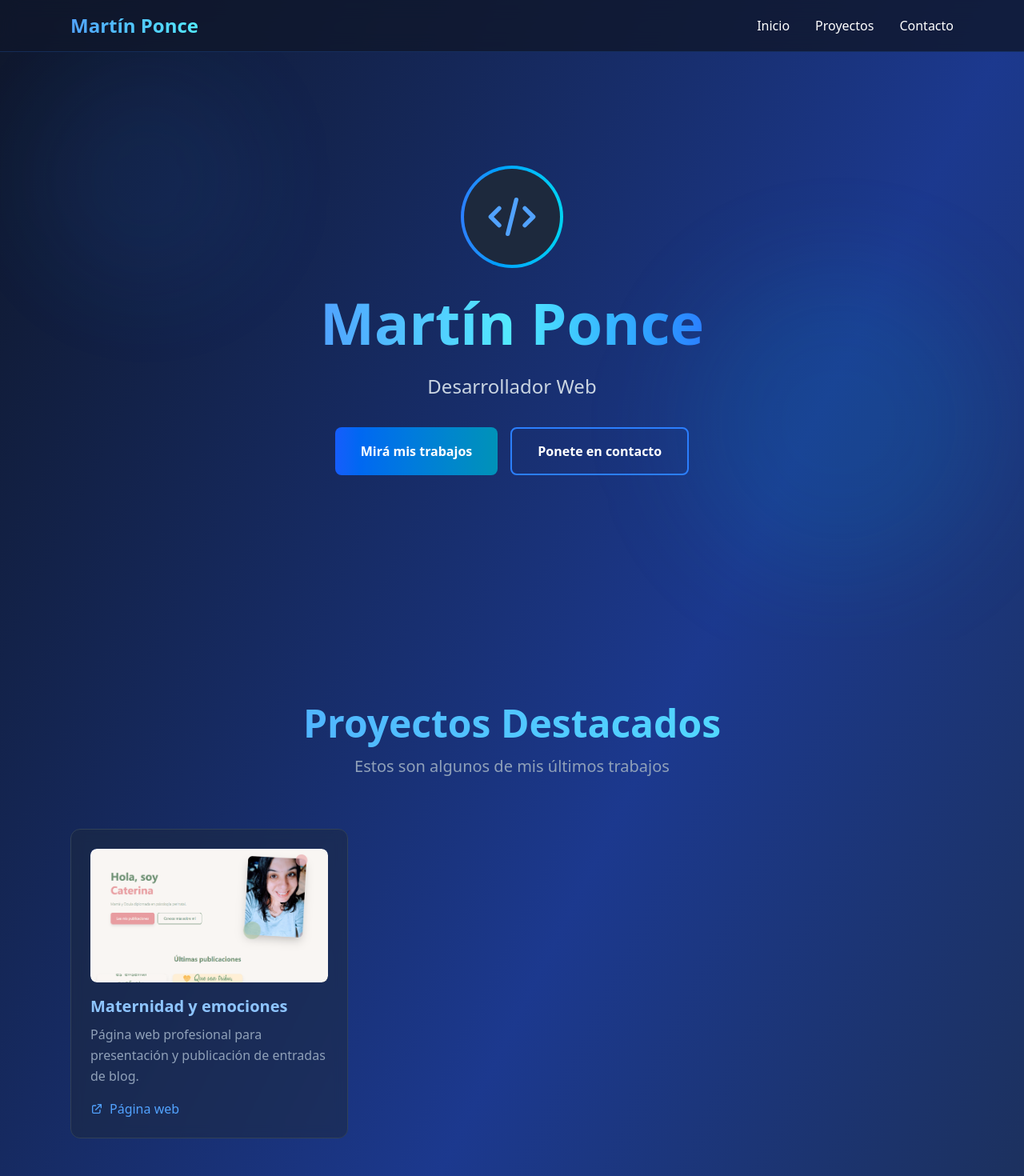
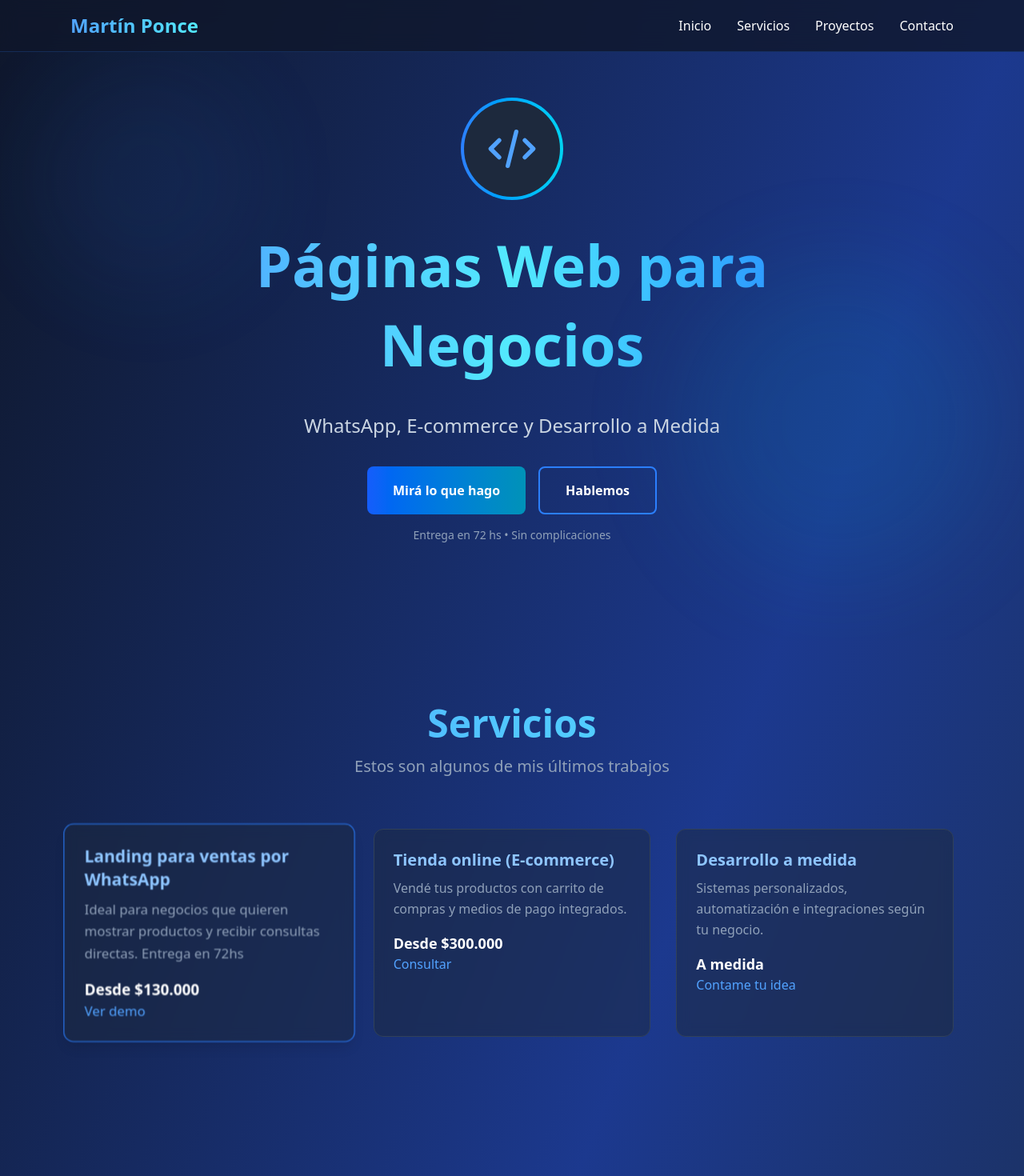
Before and after one commit to mplp88/pon-landing-page, a Vue app: page / in a window 1280 px wide. Shown: the top 1470 px of the page at 80% size. Built offline with nearby package versions, Linux system fonts and the light colour scheme.

Commit message:
Add Services

```diff
--- a/package.json
+++ b/package.json
@@ -7,7 +7,7 @@
     "node": "^20.19.0 || >=22.12.0"
   },
   "scripts": {
-    "dev": "vite",
+    "dev": "vite --host",
     "build": "vite build",
     "preview": "vite preview",
     "lint": "eslint . --fix",
--- a/src/App.vue
+++ b/src/App.vue
@@ -9,7 +9,7 @@
           <div
             class="text-2xl font-bold bg-gradient-to-r from-blue-400 to-cyan-300 bg-clip-text text-transparent"
           >
-            {{ developerName }}
+            {{ brandName }}
           </div>
           <div class="hidden md:flex space-x-8">
             <a
@@ -17,6 +17,12 @@
               @click="scrollTo('home')"
               class="hover:text-blue-400 transition-colors cursor-pointer"
               >Inicio</a
+            >
+            <a
+              href="#services"
+              @click="scrollTo('services')"
+              class="hover:text-blue-400 transition-colors cursor-pointer"
+              >Servicios</a
             >
             <a
               href="#projects"
@@ -51,10 +57,16 @@
             >Inicio</a
           >
           <a
+            href="#services"
+            @click="scrollTo('services')"
+            class="block hover:text-blue-400 transition-colors"
+            >Servicios</a
+          >
+          <a
             href="#projects"
             @click="scrollTo('projects')"
             class="block hover:text-blue-400 transition-colors"
-            >Projectos</a
+            >Proyectos</a
           >
           <a
             href="#contact"
@@ -69,7 +81,7 @@
     <!-- Hero Section -->
     <section
       id="home"
-      class="min-h-screen flex items-center justify-center relative overflow-hidden"
+      class="min-h-screen flex items-center justify-center relative overflow-hidden py-20"
     >
       <!-- Animated Background Elements -->
       <div class="absolute inset-0">
@@ -105,7 +117,7 @@
         </div>
 
         <h1
-          class="text-5xl md:text-7xl font-bold mb-6 bg-gradient-to-r from-blue-400 via-cyan-300 to-blue-500 bg-clip-text text-transparent"
+          class="text-5xl md:text-7xl font-bold mb-8 leading-snug bg-gradient-to-r from-blue-400 via-cyan-300 to-blue-500 bg-clip-text text-transparent"
         >
           {{ developerName }}
         </h1>
@@ -114,17 +126,58 @@
         </p>
         <div class="flex flex-col sm:flex-row gap-4 justify-center">
           <button
-            @click="scrollTo('projects')"
+            @click="scrollTo('services')"
             class="px-8 py-4 bg-gradient-to-r from-blue-600 to-cyan-600 rounded-lg font-semibold hover:from-blue-700 hover:to-cyan-700 transition-all transform hover:scale-105"
           >
-            Mirá mis trabajos
+            Mirá lo que hago
           </button>
           <button
             @click="scrollTo('contact')"
             class="px-8 py-4 border-2 border-blue-500 rounded-lg font-semibold hover:bg-blue-500/10 transition-all"
           >
-            Ponete en contacto
+            Hablemos
           </button>
+        </div>
+        <p class="text-sm text-slate-400 mt-4">Entrega en 72 hs • Sin complicaciones</p>
+      </div>
+    </section>
+
+    <!-- Services Section -->
+    <section id="services" class="min-h-screen py-20 relative">
+      <div class="max-w-6xl mx-auto px-6">
+        <div class="text-center mb-16">
+          <h2
+            class="text-4xl md:text-5xl font-bold pb-4 bg-gradient-to-r from-blue-400 to-cyan-300 bg-clip-text text-transparent"
+          >
+            Servicios
+          </h2>
+          <p class="text-xl text-slate-400">Estos son algunos de mis últimos trabajos</p>
+        </div>
+
+        <div class="grid md:grid-cols-2 lg:grid-cols-3 gap-8">
+          <a
+            :href="service.cta.url"
+            target="_blank"
+            v-for="service in services"
+            :key="service.id"
+            :class="[
+              'group bg-slate-800/50 backdrop-blur-sm rounded-xl p-6 border transition-all duration-300 hover:scale-105',
+              service.highlight ? 'border-blue-500 shadow-lg scale-105' : 'border-slate-700',
+            ]"
+          >
+            <h3 class="text-xl font-bold mb-2 text-blue-300">{{ service.title }}</h3>
+            <p class="text-slate-400 mb-4 leading-relaxed">{{ service.description }}</p>
+            <p class="text-lg font-semibold text-white">{{ service.price }}</p>
+            <div class="flex gap-4">
+              <a
+                :href="service.cta.url"
+                target="_blank"
+                class="flex items-center gap-2 text-blue-400 hover:text-blue-300 transition-colors"
+              >
+                {{ service.cta.label }}
+              </a>
+            </div>
+          </a>
         </div>
       </div>
     </section>
@@ -158,15 +211,6 @@
             </div>
             <h3 class="text-xl font-bold mb-2 text-blue-300">{{ project.title }}</h3>
             <p class="text-slate-400 mb-4 leading-relaxed">{{ project.description }}</p>
-            <!-- <div class="flex flex-wrap gap-2 mb-4">
-              <span
-                v-for="tech in project.technologies"
-                :key="tech"
-                class="px-3 py-1 bg-blue-500/20 text-blue-300 rounded-full text-sm"
-              >
-                {{ tech }}
-              </span>
-            </div> -->
             <div class="flex gap-4">
               <a
                 :href="project.liveUrl"
@@ -183,18 +227,6 @@
                 </svg>
                 Página web
               </a>
-              <!-- <a
-                :href="project.githubUrl"
-                target="_blank"
-                class="flex items-center gap-2 text-slate-400 hover:text-slate-300 transition-colors"
-              >
-                <svg class="w-4 h-4" fill="currentColor" viewBox="0 0 24 24">
-                  <path
-                    d="M12 0c-6.626 0-12 5.373-12 12 0 5.302 3.438 9.8 8.207 11.387.599.111.793-.261.793-.577v-2.234c-3.338.726-4.033-1.416-4.033-1.416-.546-1.387-1.333-1.756-1.333-1.756-1.089-.745.083-.729.083-.729 1.205.084 1.839 1.237 1.839 1.237 1.07 1.834 2.807 1.304 3.492.997.107-.775.418-1.305.762-1.604-2.665-.305-5.467-1.334-5.467-5.931 0-1.311.469-2.381 1.236-3.221-.124-.303-.535-1.524.117-3.176 0 0 1.008-.322 3.301 1.23.957-.266 1.983-.399 3.003-.404 1.02.005 2.047.138 3.006.404 2.291-1.552 3.297-1.23 3.297-1.23.653 1.653.242 2.874.118 3.176.77.84 1.235 1.911 1.235 3.221 0 4.609-2.807 5.624-5.479 5.921.43.372.823 1.102.823 2.222v3.293c0 .319.192.694.801.576 4.765-1.589 8.199-6.086 8.199-11.386 0-6.627-5.373-12-12-12z"
-                  />
-                </svg>
-                Code
-              </a> -->
             </div>
           </div>
         </div>
@@ -295,20 +327,21 @@
                 <p class="text-slate-400">{{ contactInfo.location }}</p>
               </div>
             </div>
-
-            <div class="flex gap-4">
-              <a
+            <!--
+              <div class="flex gap-4">
+                <a
                 v-for="social in socialLinks"
                 :key="social.name"
                 :href="social.url"
                 target="_blank"
                 class="w-12 h-12 bg-slate-800 rounded-lg flex items-center justify-center hover:bg-blue-500/20 transition-colors"
-              >
+                >
                 <svg class="w-6 h-6 text-blue-400" fill="currentColor" viewBox="0 0 24 24">
                   <path :d="social.icon"></path>
                 </svg>
               </a>
             </div>
+            -->
           </div>
 
           <!-- Contact Form -->
@@ -363,7 +396,7 @@
     <!-- Footer -->
     <footer class="py-8 border-t border-slate-700">
       <div class="max-w-6xl mx-auto px-6 text-center">
-        <p class="text-slate-400">© 2025 {{ developerName }}.</p>
+        <p class="text-slate-400">© 2026 {{ brandName }}.</p>
       </div>
     </footer>
   </div>
@@ -380,8 +413,9 @@ const { addToast, ToastVariant } = useToast()
 const mobileMenuOpen = ref(false)
 const isSubmitting = ref(false)
 
-const developerName = ref('Martín Ponce')
-const tagline = ref('Desarrollador Web')
+const brandName = ref('Martín Ponce')
+const developerName = ref('Páginas Web para Negocios')
+const tagline = ref('WhatsApp, E-commerce y Desarrollo a Medida')
 
 const contactInfo = reactive({
   email: 'martin@martinponce.com.ar',
@@ -394,9 +428,46 @@ const projects = ref([
     id: 1,
     title: 'Maternidad y emociones',
     description: 'Página web profesional para presentación y publicación de entradas de blog.',
-    technologies: ['Vue.js', 'Node.js', 'MongoDB'],
     image: '/images/maternidad-y-emociones.png',
     liveUrl: 'https://maternidadyemociones.com.ar',
+  },
+])
+
+const services = ref([
+  {
+    id: 1,
+    title: 'Landing para ventas por WhatsApp',
+    description:
+      'Ideal para negocios que quieren mostrar productos y recibir consultas directas. Entrega en 72hs',
+    price: 'Desde $130.000',
+    type: 'landing',
+    cta: {
+      label: 'Ver demo',
+      url: 'https://demo-landing.martinponce.com.ar',
+    },
+    highlight: true,
+  },
+  {
+    id: 2,
+    title: 'Tienda online (E-commerce)',
+    description: 'Vendé tus productos con carrito de compras y medios de pago integrados.',
+    price: 'Desde $300.000',
+    type: 'ecommerce',
+    cta: {
+      label: 'Consultar',
+      url: 'https://wa.me/5491165035037?text=Hola,%20quiero%20una%20tienda%20online',
+    },
+  },
+  {
+    id: 3,
+    title: 'Desarrollo a medida',
+    description: 'Sistemas personalizados, automatización e integraciones según tu negocio.',
+    price: 'A medida',
+    type: 'custom',
+    cta: {
+      label: 'Contame tu idea',
+      url: 'https://wa.me/5491165035037?text=Hola,%20tengo%20una%20idea%20para%20un%20sistema',
+    },
   },
 ])
 
```
